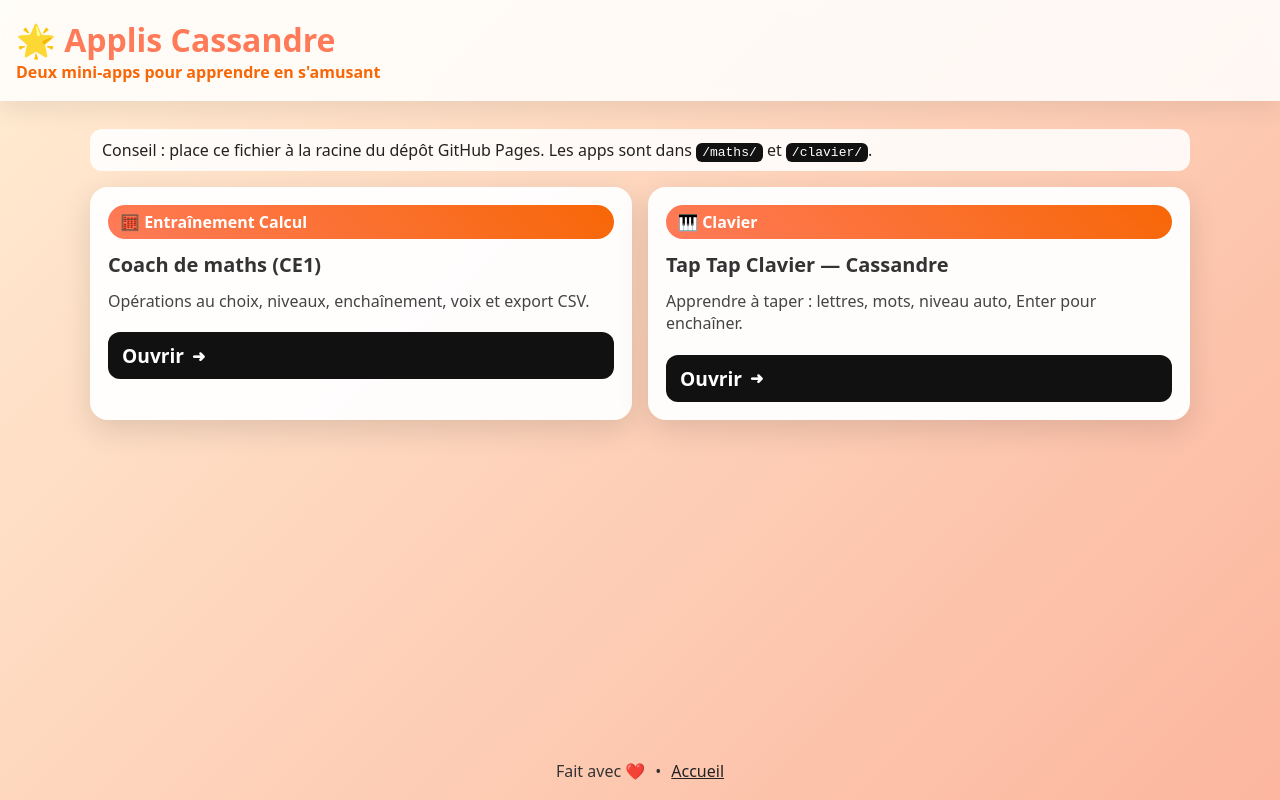
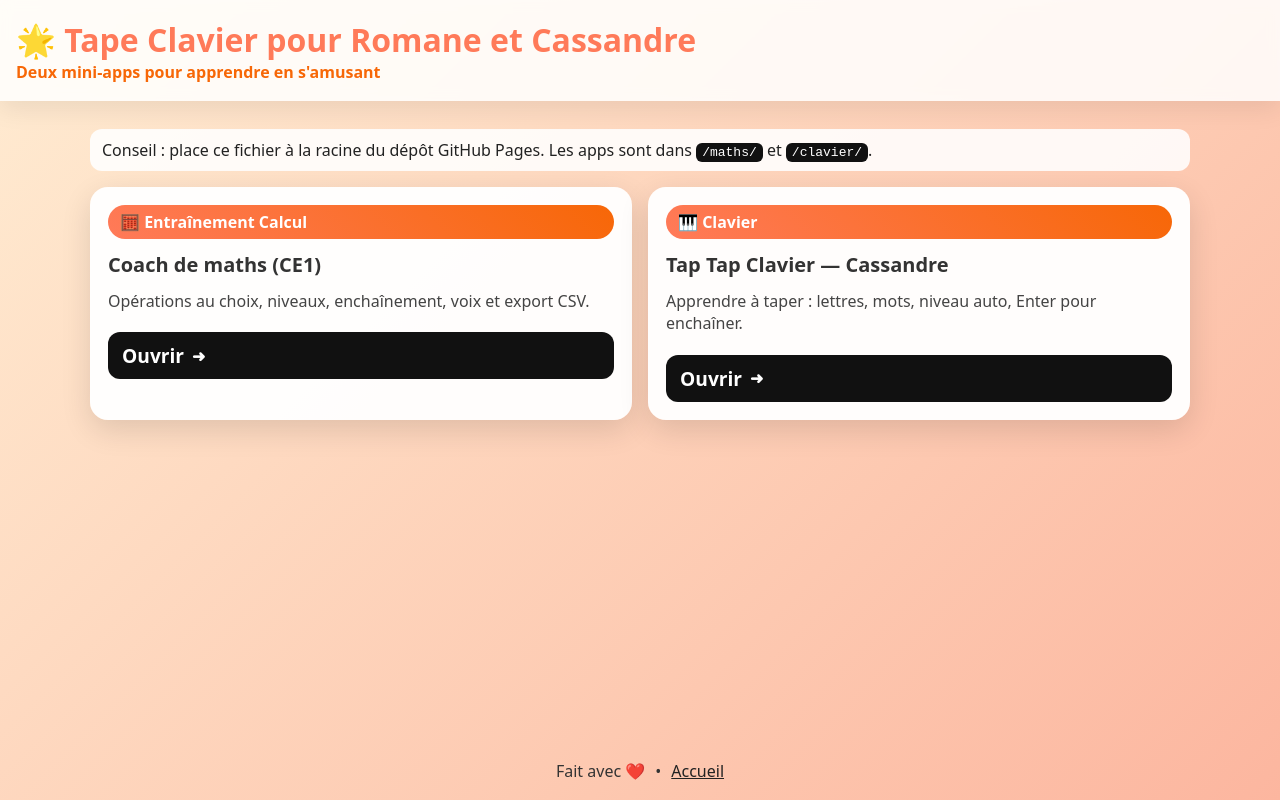
Before and after one commit to Flightworks/TapeClavier, a plain HTML site: page index.html in a window 1280 px wide. Drawn offline with Linux system fonts and the light colour scheme.

Commit message:
Update index.html

```diff
--- a/index.html
+++ b/index.html
@@ -3,7 +3,7 @@
 <head>
   <meta charset="utf-8" />
   <meta name="viewport" content="width=device-width, initial-scale=1" />
-  <title>Applis Cassandre — Accueil</title>
+  <title>TapeClavier pour Romane et Cassandre — Accueil</title>
   <meta name="description" content="Petites applications éducatives : calcul et clavier pour enfant.">
   <style>
     :root{
@@ -34,7 +34,7 @@
 <body>
   <div class="wrap">
     <header>
-      <h1>🌟 Applis Cassandre</h1>
+      <h1>🌟 Tape Clavier pour Romane et Cassandre</h1>
       <div class="sub">Deux mini‑apps pour apprendre en s'amusant</div>
     </header>
     <main>
```
